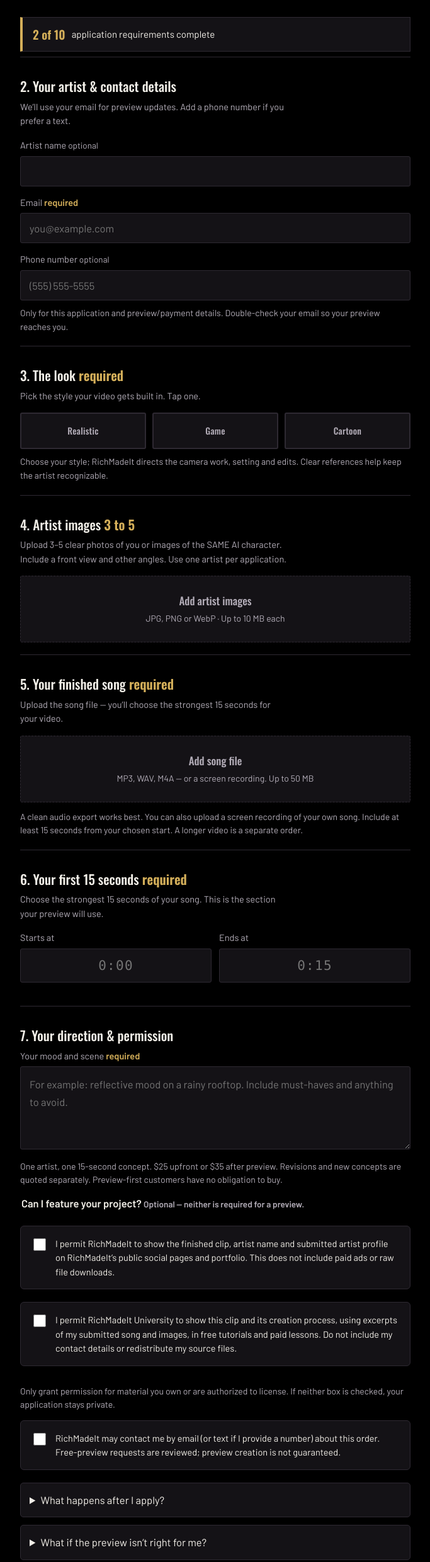
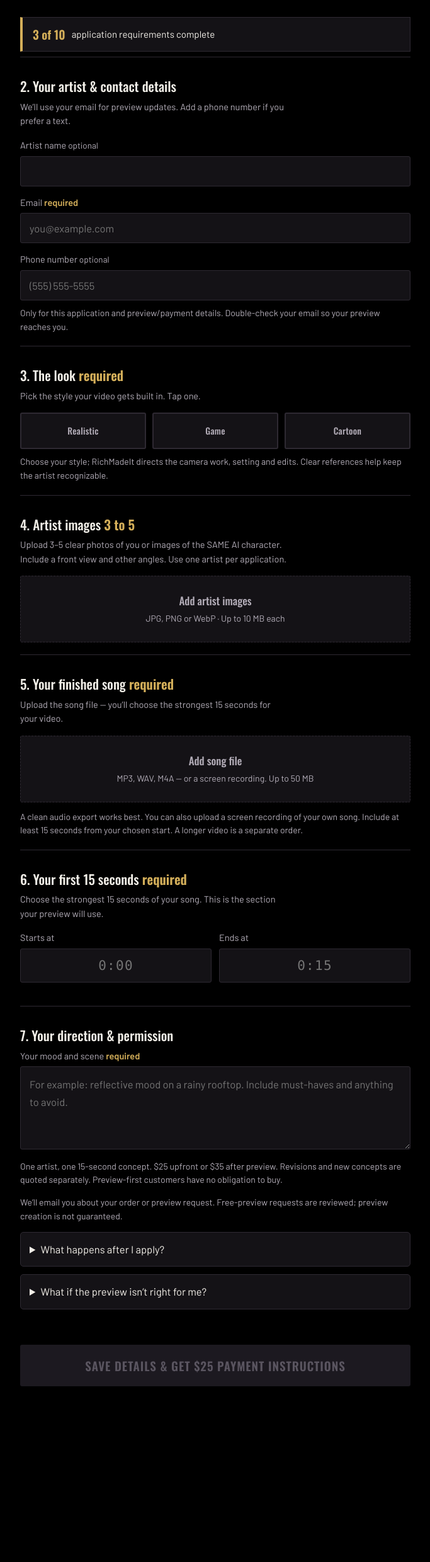
Before and after one commit to richmadeit/richmadeit-submissions, a website: page preview/index.html in a window 1280 px wide. Shown: the part 2877-5357 px from the top of the page at 63% size, without its empty margins (298-981 px from the left). After the commit the page ends 5181 px from the top, so only its background shows below. Drawn offline with nearby package versions, Linux system fonts and the light colour scheme.

Commit message:
Remove optional feature permissions and contact checkbox from preview form

```diff
--- a/preview/index.html
+++ b/preview/index.html
@@ -324,12 +324,7 @@
       <label for="creativeIdea">Your mood and scene <span class="req">required</span></label>
       <textarea id="creativeIdea" required maxlength="500" placeholder="For example: reflective mood on a rainy rooftop. Include must-haves and anything to avoid."></textarea>
       <p class="hint">One artist, one 15-second concept. $25 upfront or $35 after preview. Revisions and new concepts are quoted separately. Preview-first customers have no obligation to buy.</p>
-      <fieldset class="intent-options"><legend>Can I feature your project? <span class="mini">Optional — neither is required for a preview.</span></legend>
-        <label class="check"><input type="checkbox" id="showcaseOK"><span>I permit RichMadeIt to show the finished clip, artist name and submitted artist profile on RichMadeIt’s public social pages and portfolio. This does not include paid ads or raw file downloads.</span></label>
-        <label class="check"><input type="checkbox" id="teachingOK"><span>I permit RichMadeIt University to show this clip and its creation process, using excerpts of my submitted song and images, in free tutorials and paid lessons. Do not include my contact details or redistribute my source files.</span></label>
-      </fieldset>
-      <p class="hint">Only grant permission for material you own or are authorized to license. If neither box is checked, your application stays private.</p>
-      <label class="check"><input type="checkbox" id="contactOK"><span>RichMadeIt may contact me by email (or text if I provide a number) about this order. Free-preview requests are reviewed; preview creation is not guaranteed.</span></label>
+      <p class="hint">We’ll email you about your order or preview request. Free-preview requests are reviewed; preview creation is not guaranteed.</p>
       <details><summary>What happens after I apply?</summary><p>For the $25 upfront option, we save your materials and email payment instructions. Production starts after payment is verified. For preview-first, we review your profile and materials; selected requests receive a watermarked clip and $35 unlock instructions. Cash App, Zelle and Apple Pay are accepted. Any applicable tax is shown in your payment instructions. Extra work is quoted separately.</p></details>
       <details><summary>What if the preview isn’t right for me?</summary><p>You can decline to purchase. The watermarked preview lets you assess the result before paying. Selection does not include unlimited revisions.</p></details>
     </section>
@@ -581,7 +576,7 @@
 function tally(){
   const songOK = !!song;
   const styleEl = document.querySelector('input[name="style"]:checked');
-  const ok = [ !isPreviewOrder() || !!artistProfileUrl(), validEmail(), validPhone(), !!styleEl, photos.length>=3 && photos.length<=5, songOK, checkWindow(), $("creativeIdea").value.trim().length>0, $("eligible").checked, ($("intentReady").checked || $("intentPreview").checked) && $("contactOK").checked ];
+  const ok = [ !isPreviewOrder() || !!artistProfileUrl(), validEmail(), validPhone(), !!styleEl, photos.length>=3 && photos.length<=5, songOK, checkWindow(), $("creativeIdea").value.trim().length>0, $("eligible").checked, ($("intentReady").checked || $("intentPreview").checked) ];
   const n = ok.filter(Boolean).length;
   $("tallyn").textContent = n+" of "+ok.length;
   $("tally").classList.toggle("done", n===ok.length);
@@ -589,7 +584,7 @@
   return n===ok.length;
 }
 
-["eligible","contactOK"].forEach(id=>$(id).addEventListener("change",tally));
+["eligible"].forEach(id=>$(id).addEventListener("change",tally));
 document.querySelectorAll('input[name="purchaseIntent"]').forEach(r=>r.addEventListener("change",updateOffer));
 document.querySelectorAll('a[href="#previewIntent"]').forEach(a=>a.addEventListener('click',()=>{
  if(submitting)return;
@@ -699,7 +694,7 @@
     const {error:ie}=await sb.from("submissions").insert({
       ref:id,
       artist_name:$("name").value.trim() || "Artist name pending",
-      contact:`Email: ${$("email").value.trim()} | Phone: ${$("phone").value.trim()} | Artist profile: ${artistProfileUrl() || "not supplied"} | Requested look: ${selectedStyleName()} | Source: ${previewSource} | Offer: ${isPreviewOrder() ? "$35 preview-first unlock" : "$25 upfront"} | Payment: ${isPreviewOrder() ? "not required for watermarked preview; collect $35 before clean delivery" : "UNVERIFIED - send payment instructions and verify before production"} | Materials permission: confirmed | Application contact: agreed | Public showcase permission: ${$("showcaseOK").checked ? "YES" : "NO"} | Free/paid teaching permission: ${$("teachingOK").checked ? "YES" : "NO"} | Consent version: hybrid-2026-09-20 | Consent recorded: ${new Date().toISOString()} | Creative idea: ${$("creativeIdea").value.trim().replace(/[\r\n|]+/g," ") || "RichMadeIt directs"} | Review: ${isPreviewOrder() ? "review social profile before creating preview; paid orders first" : "materials saved; awaiting upfront payment verification"}`,
+      contact:`Email: ${$("email").value.trim()} | Phone: ${$("phone").value.trim()} | Artist profile: ${artistProfileUrl() || "not supplied"} | Requested look: ${selectedStyleName()} | Source: ${previewSource} | Offer: ${isPreviewOrder() ? "$35 preview-first unlock" : "$25 upfront"} | Payment: ${isPreviewOrder() ? "not required for watermarked preview; collect $35 before clean delivery" : "UNVERIFIED - send payment instructions and verify before production"} | Materials permission: confirmed | Application contact: order updates by email; optional phone supplied by customer | Public showcase permission: NO | Free/paid teaching permission: NO | Consent version: hybrid-no-public-use-2026-09-20 | Consent recorded: ${new Date().toISOString()} | Creative idea: ${$("creativeIdea").value.trim().replace(/[\r\n|]+/g," ") || "RichMadeIt directs"} | Review: ${isPreviewOrder() ? "review social profile before creating preview; paid orders first" : "materials saved; awaiting upfront payment verification"}`,
       photo_paths:photoPaths,
       song_path:songPath,
       song_url: null,
@@ -718,7 +713,7 @@
     $("receiptStatus").textContent=isPreviewOrder() ? "Nothing has been charged. We’ll review your profile and materials. If selected, we’ll email your watermarked preview after paid orders. Pay $35 only if you want to unlock that exact clean 15-second clip. No obligation to buy." : "Nothing has been charged yet. We’ll email instructions for your $25 upfront payment. Your order starts after payment is verified. Typical delivery is 1–6 business hours after payment and complete materials; selected weekends. Keep your reference below.";
     bar.style.display="none";
     $("rid").textContent=id;
-    $("permissionReceipt").textContent="Requested look: " + selectedStyleName() + ". Your choices — public showcase: " + ($("showcaseOK").checked ? "yes" : "no") + "; free/paid teaching: " + ($("teachingOK").checked ? "yes" : "no") + ".";
+    $("permissionReceipt").textContent="Requested look: " + selectedStyleName() + ".";
     $("receipt").style.display="block";
     const receipt = $("receipt");
     receipt.setAttribute("tabindex","-1");
```
Also changed, not shown: tests/hybrid-offer.test.mjs (+2 -2 lines).
